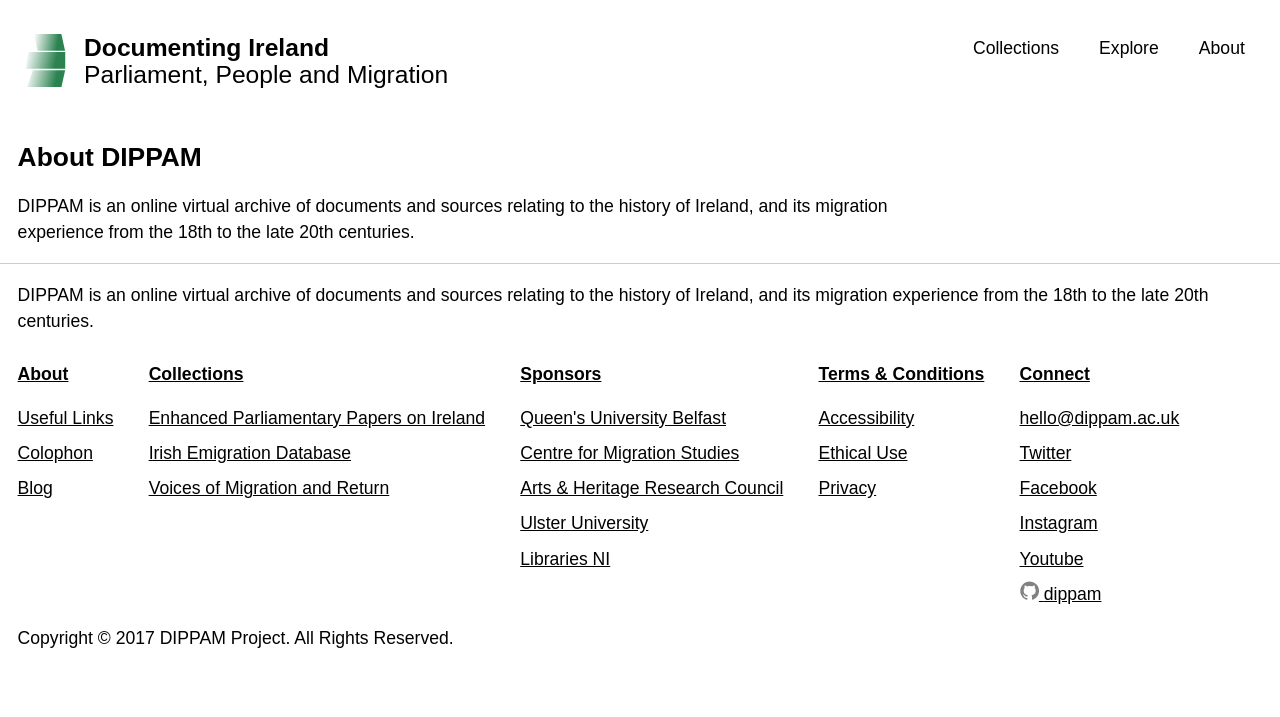
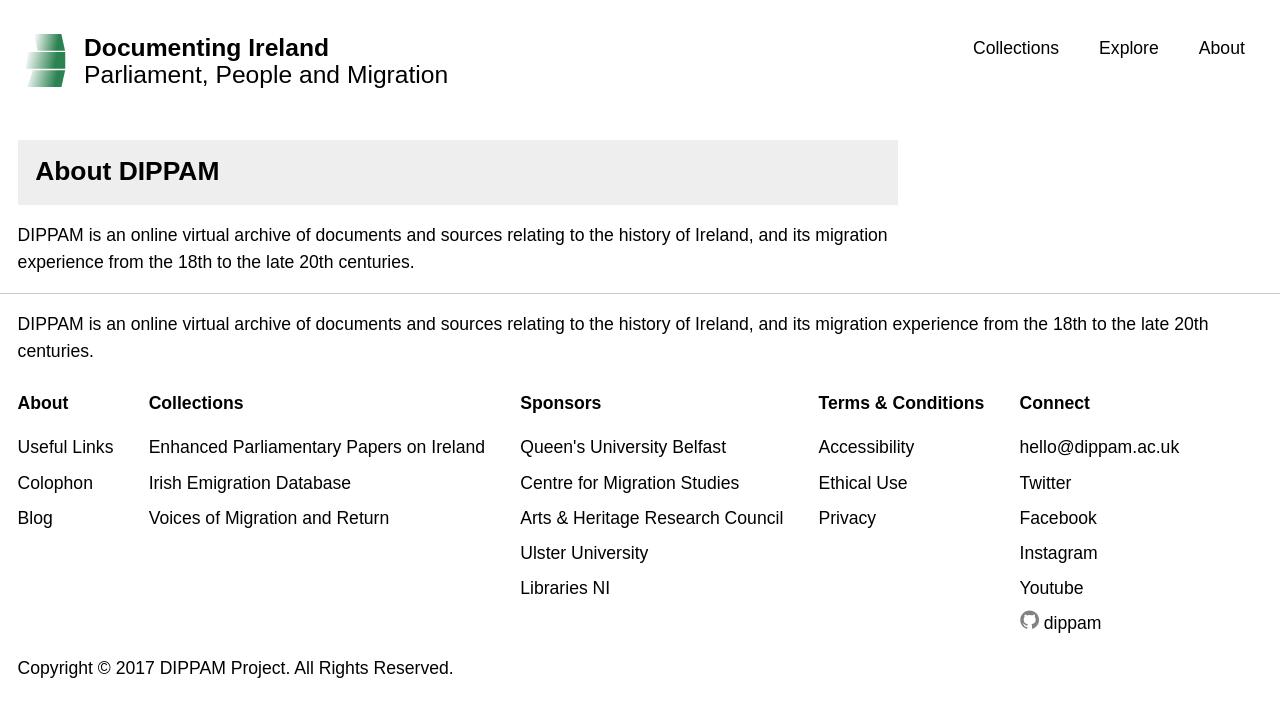
Before and after one commit to dippam/dippam.github.io, a Jekyll site: the page built from about.md, in a window 1280 px wide. Shown: the top 717 px of the page. Built offline with Jekyll 4.4.1, drawn with Linux system fonts in a browser that asks for light colours.

Commit message:
Add styles for post.

```diff
--- a/css/main.sass
+++ b/css/main.sass
@@ -38,6 +38,7 @@
     padding: 1em
     a
       color: #000
+      text-decoration: none
     svg
       height: 1.1em
     p
@@ -60,3 +61,39 @@
     display: block
     margin: 1em
     width: 50em
+
+.post
+  > header
+    background: #eee
+    padding: 1em
+    h1
+      display: inline-block
+      margin: 0
+    .meta
+      margin: 0
+      text-align: right
+  > .content
+    margin: 1em
+    h1, h2, h3
+      font-weight: 400
+      margin: 0 0 0.5em 0
+    h1
+      font-size: 1.6em
+    h2
+      font-size: 1.4em
+    h3
+      font-size: 1.2em
+    h4
+      color: #222
+      font-size: 1em
+      margin: 0 0 0.5em 0
+    em
+      font-style: normal
+      font-weight: 600
+    code
+      background: #fffff7
+      display: block
+      margin: 1em 0
+      padding: 1em
+    ul
+      margin: 0 0 1em 0
```
Also changed, not shown: _layouts/post.html (+14 -7 lines).
